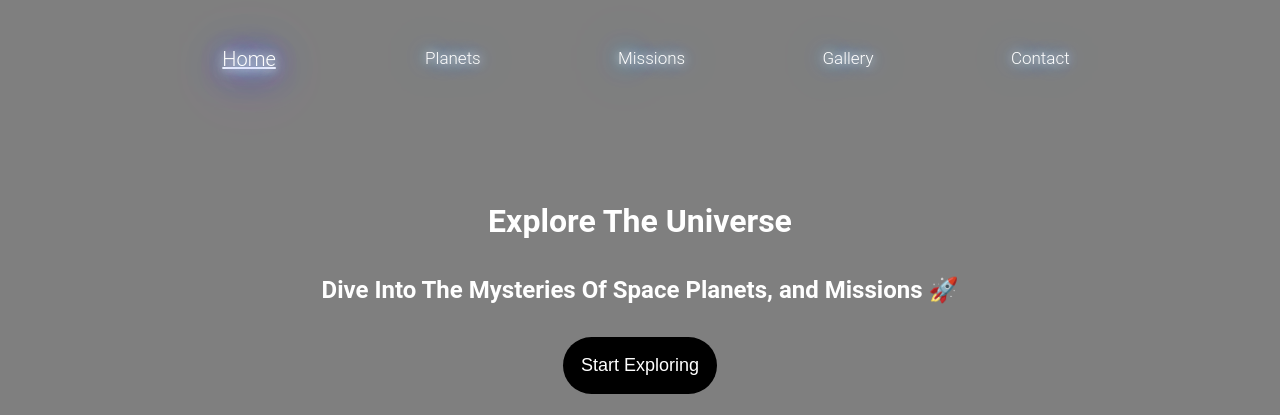
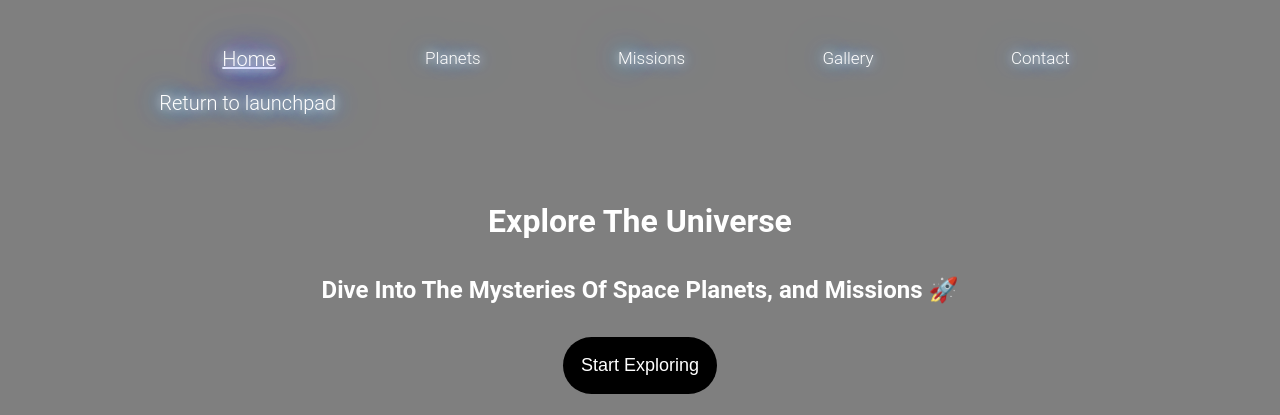
Before and after one commit to Nupur-Makwana/Project-2_Space_Website, a plain HTML site: page index.html in a window 1280 px wide. In both pictures the pointer is over the element "Home". Shown: the top 415 px of the page. Drawn offline with Linux system fonts and the light colour scheme.

Commit message:
Update nav.css

```diff
--- a/style_folder/nav.css
+++ b/style_folder/nav.css
@@ -58,6 +58,6 @@
     max-width: 500%;
 }
 
-.landing-page:active::before {
+.landing-page:hover::before {
     --scale: 1;
 }
```
